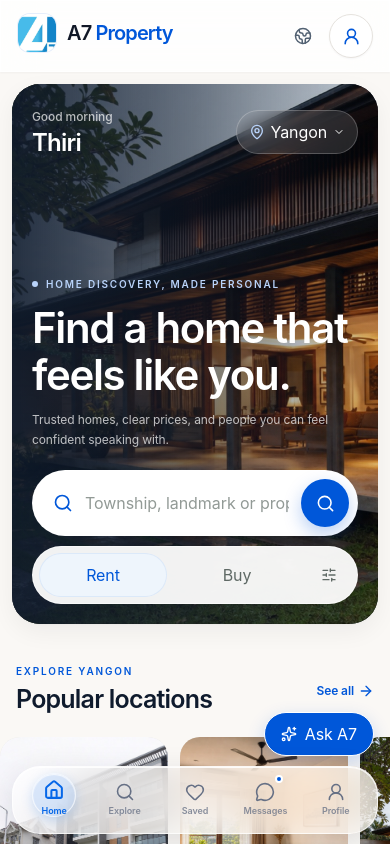
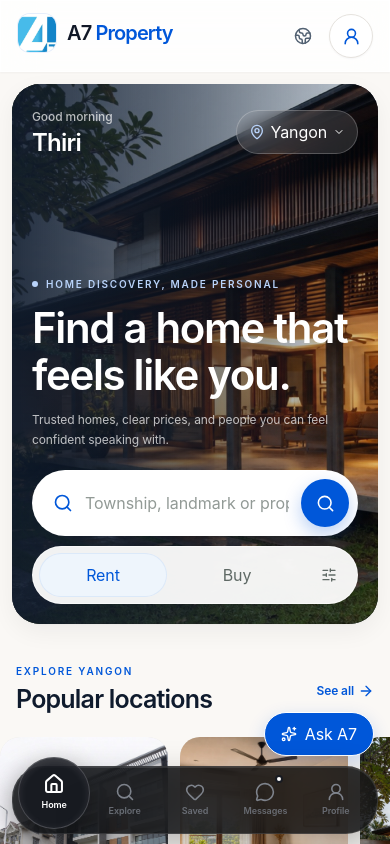
Before and after one commit to aungpyaeheinofficial-pixel/A7-Property-Mobile-V3-, a Next.js app: page / in a window 390 px wide. Shown: the top 844 px of the page. Built offline with nearby package versions, Linux system fonts and the light colour scheme.

Commit message:
use smoke glass mobile navigation

```diff
--- a/components/layout/mobile-bottom-nav.tsx
+++ b/components/layout/mobile-bottom-nav.tsx
@@ -37,7 +37,7 @@ function MobileBottomNav() {
 
   return (
     <nav
-      className="fixed inset-x-3 bottom-[max(.625rem,env(safe-area-inset-bottom))] z-[80] mx-auto grid h-[68px] max-w-[520px] grid-cols-5 rounded-[28px] border border-white/75 bg-[rgba(255,255,255,.68)] px-1.5 shadow-[0_8px_30px_rgba(15,23,42,.12),inset_0_1px_0_rgba(255,255,255,.85)] backdrop-blur-[22px] backdrop-saturate-[1.8] lg:hidden"
+      className="fixed inset-x-3 bottom-[max(.625rem,env(safe-area-inset-bottom))] z-[80] mx-auto grid h-[68px] max-w-[520px] grid-cols-5 rounded-[32px] border border-white/12 bg-[rgba(8,10,14,.82)] px-1.5 shadow-[0_12px_35px_rgba(0,0,0,.28),inset_0_1px_0_rgba(255,255,255,.10)] backdrop-blur-[24px] backdrop-saturate-[1.4] lg:hidden"
       aria-label={tx("Primary mobile navigation", "မိုဘိုင်းအဓိက လမ်းညွှန်")}
     >
       {items.map((item) => {
@@ -50,22 +50,22 @@ function MobileBottomNav() {
             aria-current={active ? "page" : undefined}
             className={cn(
               "relative flex min-w-0 flex-col items-center justify-center gap-0.5 rounded-[20px] px-0.5 text-[9px] font-semibold transition-[color,transform] duration-200 active:scale-[.96]",
-              active ? "text-[#0667E8]" : "text-[#667085] hover:text-a7-blue",
+              active ? "text-white" : "text-[#777C85] hover:text-white",
             )}
           >
             {active && (
               <motion.span
                 layoutId="a7-mobile-nav-bubble"
-                className="absolute top-1.5 left-[calc(50%-22px)] size-11 rounded-full border border-white/65 bg-[rgba(6,103,232,.14)] shadow-[0_4px_12px_rgba(6,103,232,.18),inset_0_1px_1px_rgba(255,255,255,.8)] backdrop-blur-md"
+                className="absolute -top-2.5 left-[calc(50%-36px)] size-[72px] rounded-full border border-white/22 bg-[rgba(24,27,34,.88)] shadow-[0_10px_28px_rgba(0,0,0,.35),inset_0_2px_8px_rgba(255,255,255,.10)] backdrop-blur-[28px]"
                 transition={reduceMotion ? { duration: 0 } : { type: "spring", stiffness: 440, damping: 34, mass: 0.72 }}
                 aria-hidden="true"
               />
             )}
-            <motion.span animate={reduceMotion ? undefined : { y: active ? -2 : 0, scale: active ? 1.05 : 1 }} transition={reduceMotion ? { duration: 0 } : a7Motion.spring} className="relative z-10 grid place-items-center">
-              <Icon className={cn("size-[20px] transition-[color,fill] duration-200", active && item.id === "saved" && "fill-current")} strokeWidth={active ? 2.3 : 1.9} />
+            <motion.span animate={reduceMotion ? undefined : { y: active ? -8 : 0, scale: active ? 1.06 : 1 }} transition={reduceMotion ? { duration: 0 } : a7Motion.spring} className="relative z-10 grid place-items-center">
+              <Icon className={cn("size-[20px] transition-[color,fill] duration-200", active ? "text-white" : "text-[#7E838C]", active && item.id === "saved" && "fill-current")} strokeWidth={active ? 2.3 : 1.9} />
             </motion.span>
-            <motion.span animate={reduceMotion ? undefined : { opacity: active ? 1 : 0.76 }} transition={reduceMotion ? { duration: 0 } : a7Motion.base} className="relative z-10 max-w-full truncate px-0.5">{isMyanmar ? item.labelMy : item.label}</motion.span>
-            {item.id === "messages" && <span className="absolute right-[25%] top-2 z-20 size-2 rounded-full border-2 border-white bg-a7-blue" aria-hidden="true" />}
+            <motion.span animate={reduceMotion ? undefined : { y: active ? -6 : 0, opacity: active ? 1 : 0.82 }} transition={reduceMotion ? { duration: 0 } : a7Motion.base} className={cn("relative z-10 max-w-full truncate px-0.5", active ? "text-white" : "text-[#777C85]")}>{isMyanmar ? item.labelMy : item.label}</motion.span>
+            {item.id === "messages" && <span className="absolute right-[25%] top-2 z-20 size-2 rounded-full border-2 border-[#181B22] bg-white" aria-hidden="true" />}
           </Link>
         );
       })}
```
